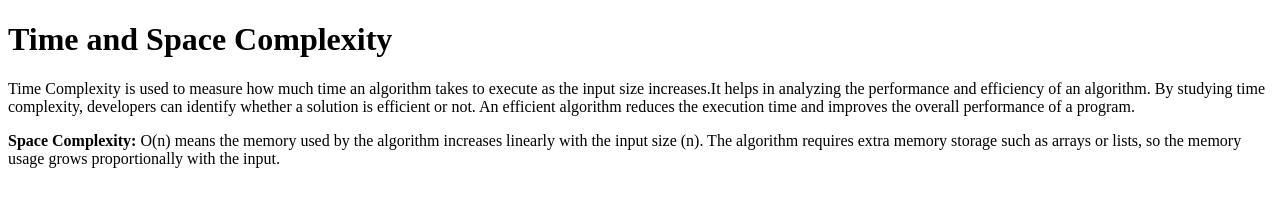
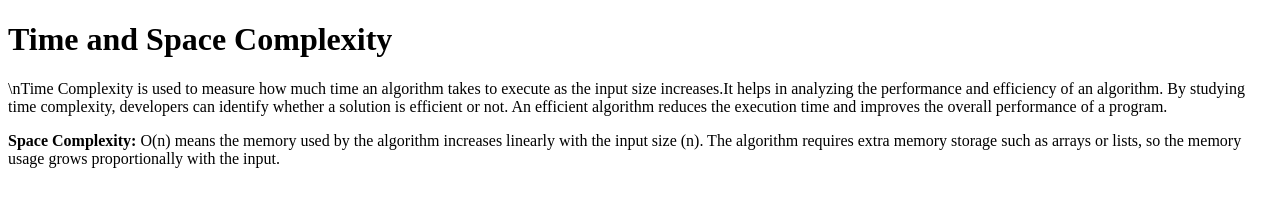
Before and after one commit to acciojob/time-and-space-complexity-Sakthi002-D, a website: page main.html in a window 1280 px wide. Drawn offline with Linux system fonts and the light colour scheme.

Commit message:
created a submission

```diff
--- a/main.html
+++ b/main.html
@@ -10,8 +10,7 @@
 
 <h1>Time and Space Complexity</h1>
 
-<p>
-Time Complexity is used to measure how much time an algorithm takes to execute as the input size increases.It helps in analyzing the performance and efficiency of an algorithm. By studying time complexity, developers can identify whether a solution is efficient or not. An efficient algorithm reduces the execution time and improves the overall performance of a program.</p>
+<p>\nTime Complexity is used to measure how much time an algorithm takes to execute as the input size increases.It helps in analyzing the performance and efficiency of an algorithm. By studying time complexity, developers can identify whether a solution is efficient or not. An efficient algorithm reduces the execution time and improves the overall performance of a program.</p>
 
 <p><b>Space Complexity:</b> O(n) means the memory used by the algorithm increases linearly with the input size (n). The algorithm requires extra memory storage such as arrays or lists, so the memory usage grows proportionally with the input.</p>
 
```
